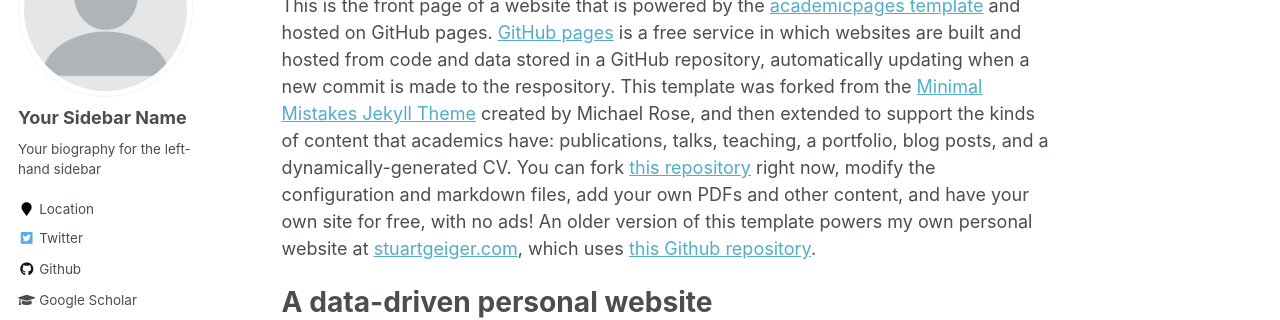
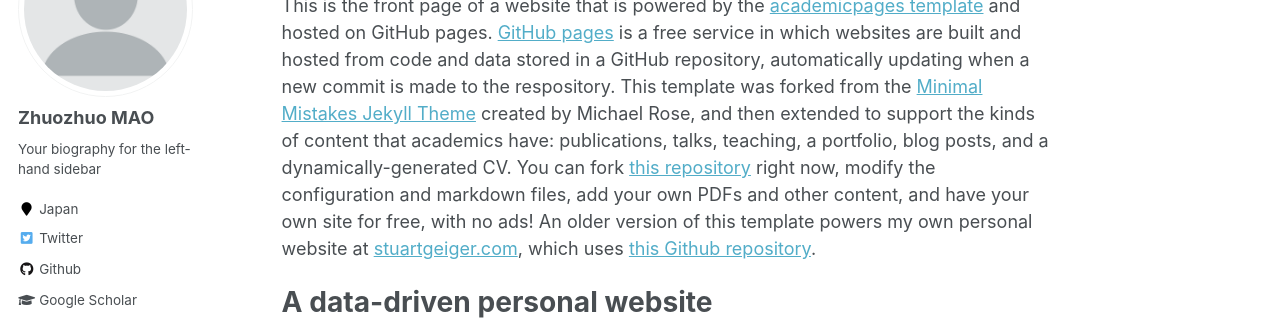
Before and after one commit to zhzhmao/zhzhmao.github.io, a Jekyll site: the page built from _pages/about.md, in a window 1280 px wide. Shown: the part 196-516 px from the top of the page. Built offline with Jekyll 4.4.1, drawn with Linux system fonts in a browser that asks for light colours; some web fonts are replaced.

Commit message:
modified:   _config.yml

```diff
--- a/_config.yml
+++ b/_config.yml
@@ -80,10 +80,10 @@ analytics:
 
 # Site Author
 author:
-  name             : "Your Sidebar Name"
+  name             : "Zhuozhuo MAO"
   avatar           : "profile.png"
   bio              : "Your biography for the left-hand sidebar"
-  location         : "Location"
+  location         : "Japan"
   employer         :
   pubmed           : "https://www.ncbi.nlm.nih.gov/pubmed/?term=john+snow"
   googlescholar    : "http://yourfullgooglescholarurl.com"
```
